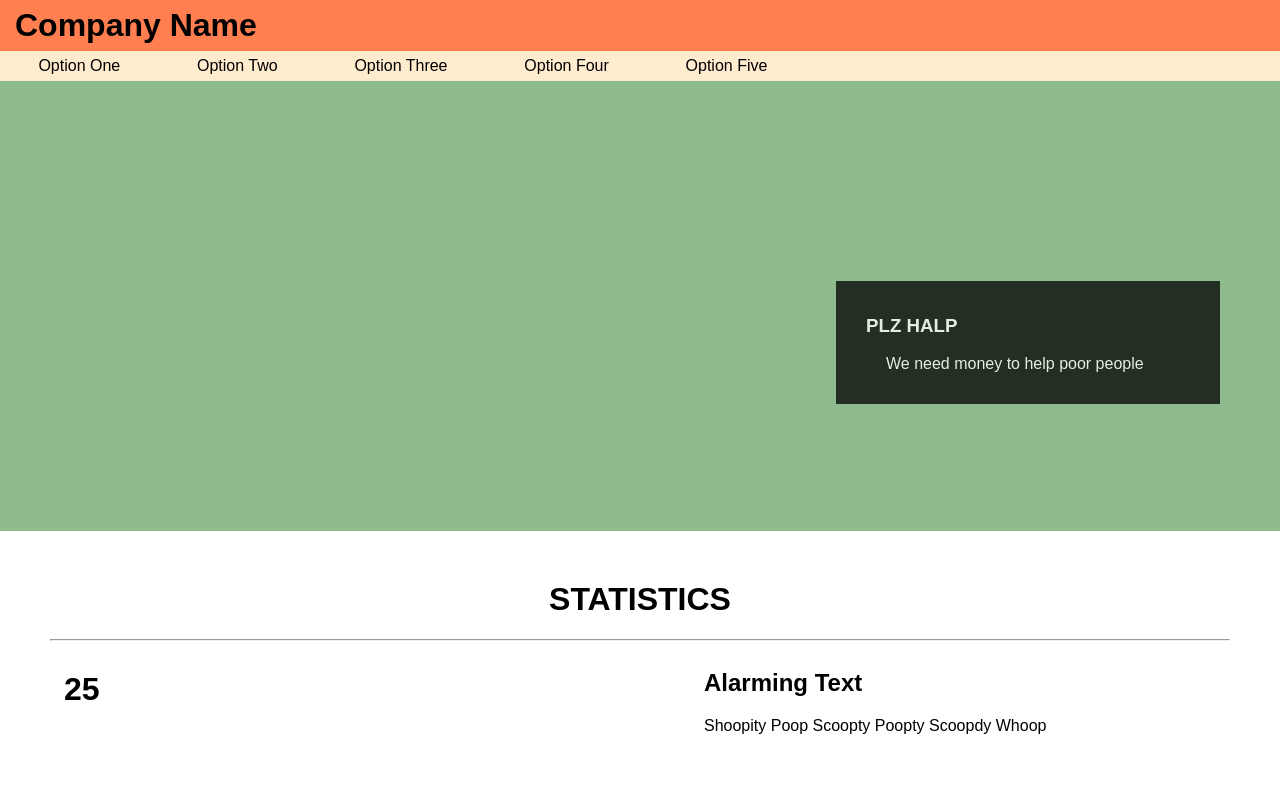
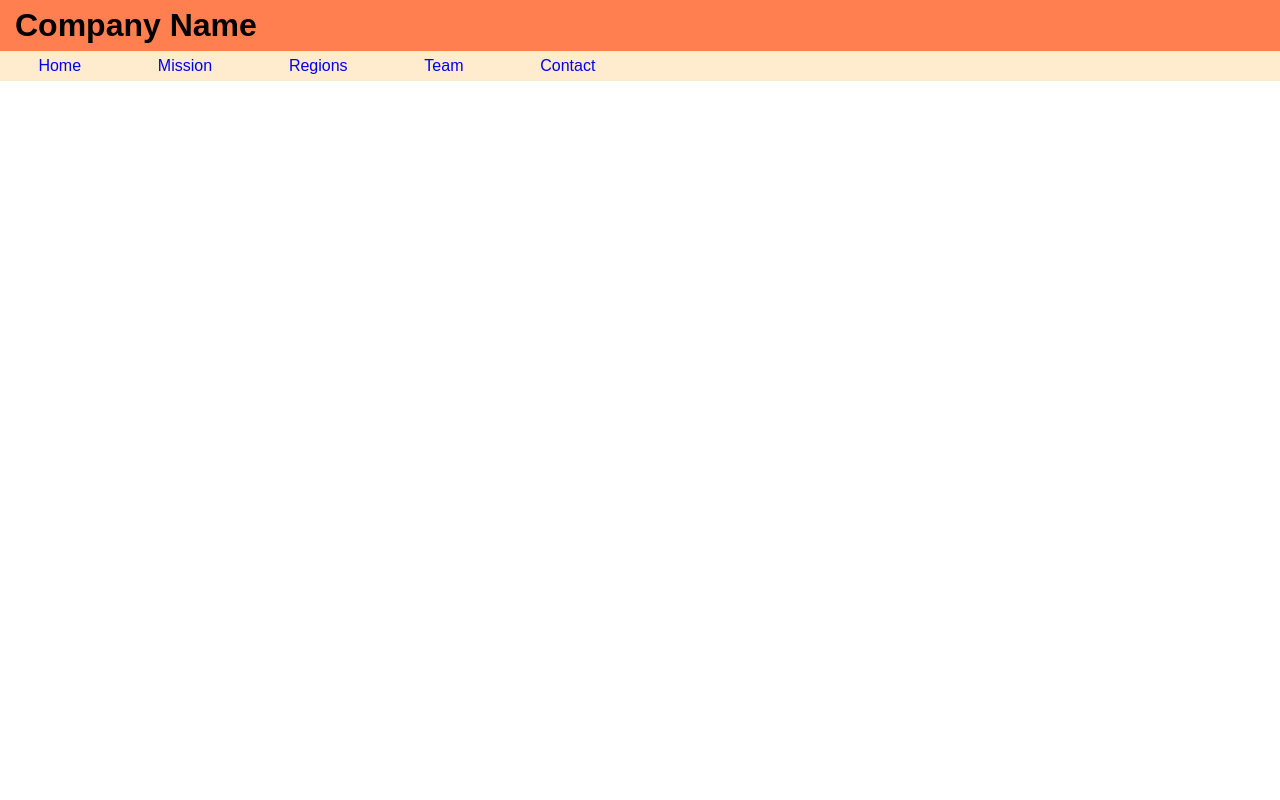
Before and after one commit to noahstrayve/MockProfessional, a React (Create React App) app: page /team in a window 1280 px wide. Shown: the top 800 px of the page. Built offline with nearby package versions, Linux system fonts and the light colour scheme.

Commit message:
created routing

```diff
--- a/src/App.js
+++ b/src/App.js
@@ -8,10 +8,36 @@ import { BrowserRouter as Router, Route, Switch } from "react-router-dom";
 class App extends Component {
   render() {
     return (
-    	<div>
-      		<Headline/>
-      		<HomePage/>
-      	</div>
+      	<Router>
+      		<div>
+
+        		<Route exact path="/"
+                   render={() => <div>
+                                    <Headline />
+      								<HomePage />
+                                  </div>} />
+
+      			<Route exact path="/contact"
+                   render={() => <div>
+                                    <Headline />
+                                  </div>} />
+
+      			<Route exact path="/mission"
+                   render={() => <div>
+                                    <Headline />
+                                  </div>} />
+
+      			<Route exact path="/regions"
+                   render={() => <div>
+                                    <Headline />
+                                  </div>} />
+                <Route exact path="/team"
+                   render={() => <div>
+                                    <Headline />
+                                  </div>} />
+
+      </div>
+    </Router>
     );
   }
 }
--- a/src/components/header/Header.css
+++ b/src/components/header/Header.css
@@ -27,6 +27,10 @@
 	background: red;
 }
 
+.routeText:active {
+	background: green;
+}
+
 .companyHolder {
 	padding-top: 8px;
 	padding-left: 15px;
--- a/src/components/header/header.js
+++ b/src/components/header/header.js
@@ -8,31 +8,31 @@ const Headline = props => {
 					<h1>Company Name</h1>
 				</div>
 				<div className="routesHolder">
-					<div className="routerBoxes boxOne">
+					<Link to="/"><div className="routerBoxes boxOne">
 						<div className="routeText">
-							<p id="textExp">Option One</p>
+							<p id="textExp">Home</p>
 						</div>
-					</div>
-					<div className="routerBoxes">
+					</div></Link>
+					<Link to="/mission"><div className="routerBoxes">
 						<div className="routeText">
-							<p id="textExp">Option Two</p>
+							<p id="textExp">Mission</p>
 						</div>
-					</div>
-					<div className="routerBoxes">
+					</div></Link>
+					<Link to="/regions"><div className="routerBoxes">
 						<div className="routeText">
-							<p id="textExp">Option Three</p>
+							<p id="textExp">Regions</p>
 						</div>
-					</div>
-					<div className="routerBoxes">
+					</div></Link>
+					<Link to="/team"><div className="routerBoxes">
 						<div className="routeText">
-							<p id="textExp">Option Four</p>
+							<p id="textExp">Team</p>
 						</div>
-					</div>
-					<div className="routerBoxes">
+					</div></Link>
+					<Link to="/contact"><div className="routerBoxes">
 						<div className="routeText">
-							<p id="textExp">Option Five</p>
+							<p id="textExp">Contact</p>
 						</div>
-					</div>
+					</div></Link>
 				</div>
 			</div>;
 }
--- /dev/null
+++ b/src/components/mission/index.js
@@ -0,0 +1 @@
+export * from './mission';
--- /dev/null
+++ b/src/components/regions/index.js
@@ -0,0 +1 @@
+export * from './regions';
--- /dev/null
+++ b/src/components/team/index.js
@@ -0,0 +1 @@
+export * from './team';
```
Also changed, not shown: src/components/mission/mission.js (added, +11 -0 lines), src/components/regions/regions.js (added, +11 -0 lines), src/components/team/team.js (added, +11 -0 lines), src/components/mission/Mission.css (added), src/components/regions/Regions.css (added), src/components/team/Team.css (added).
